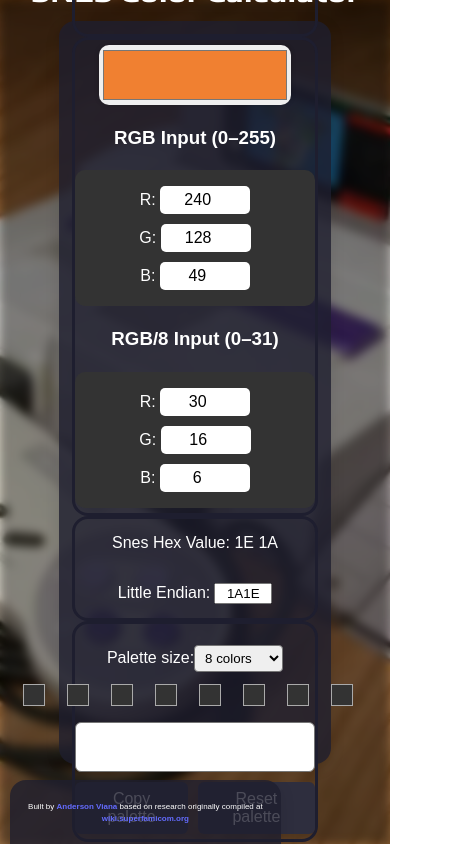
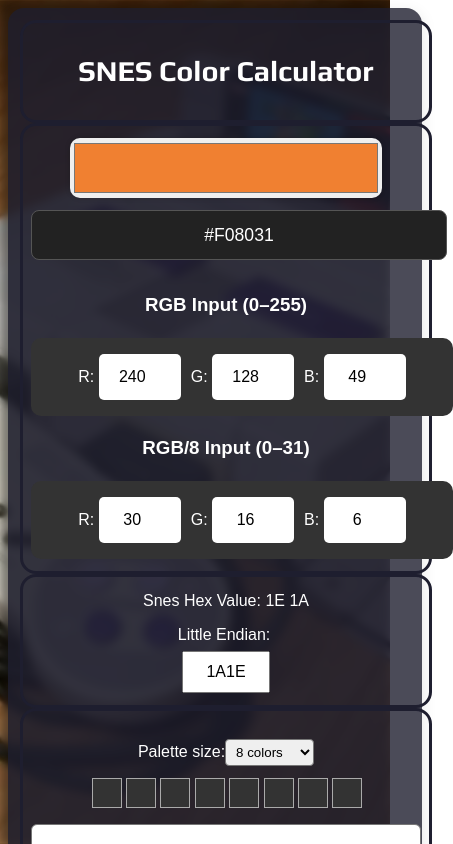
Before and after one commit to andykallian/snes-color-calculator, a React (Vite) app: page / in a window 390 px wide. Shown: the top 844 px of the page, 453 px wide, since content can reach past the window. Built offline with nearby package versions, Linux system fonts and the light colour scheme.

Commit message:
Improve HEX input editability and mobile layout responsiveness

```diff
--- a/src/App.css
+++ b/src/App.css
@@ -145,6 +145,44 @@
   text-align: center;
 }
 
+
+.color-input-row {
+  width: 100%;
+  display: flex;
+  gap: 0.75rem;
+  margin-bottom: 0.75rem;
+}
+
+.color-picker-column,
+.hex-input-column {
+  flex: 1;
+  display: flex;
+  flex-direction: column;
+  justify-content: center;
+}
+
+.hex-input-column label {
+  font-size: 0.8rem;
+  margin-bottom: 0.25rem;
+  opacity: 0.85;
+}
+
+.hex-input-column input {
+  height: 2.625rem;
+  padding: 0 0.75rem;
+  font-size: 1rem;
+  border-radius: 0.5rem;
+  border: 1px solid #555;
+  background: #222;
+  color: #fff;
+  text-align: center;
+}
+
+.hex-input-column input:focus {
+  outline: none;
+  border-color: #888;
+}
+
 /* ================= PALETTE ================= */
 
 .palette-selector {
@@ -256,28 +294,110 @@
 /* ================= RESPONSIVE ================= */
 
 @media (max-width: 37.5rem) {
+
+  /* ===== ROOT / CONTAINER ===== */
+
+  body {
+    align-items: flex-start;
+  }
+
   .containerRoot {
-    width: 100vw;
-    height: 95vh;
+    width: 100%;
+    padding: 0.5rem;
   }
 
   .container {
-    width: 63vw;
-    height: 85vh;
-    display: flex;
-    flex-direction: column;
-    justify-content: center;
+    width: 100%;
+    max-width: 100%;
+    padding: 0.75rem;
   }
 
-  .container h1 {
-    font-size: 2rem;
+  .containerBox {
+    width: 100%;
+    padding: 0.75rem 0.5rem;
   }
 
-  .result p {
-    margin-block: 0.5em;
+  h1 {
+    font-size: 1.8rem;
+    white-space: normal;
+    line-height: 1.2;
   }
 
-  .section {
-    margin: 0;
+  /* ===== COLOR PICKER + HEX ===== */
+
+  .color-input-row {
+    flex-direction: column;
+    gap: 0.75rem;
+  }
+
+  .color-picker-column {
+    width: 100%;
+    align-items: center;
+  }
+
+  .hex-input-column {
+    width: 100%;
+  }
+
+  .hex-input-column input {
+    width: 100%;
+    height: 3rem;
+    font-size: 1.1rem;
+  }
+
+  /* ===== RGB INPUT GROUPS ===== */
+
+  .section,
+  .box {
+    width: 100%;
+  }
+
+  input[type="number"] {
+    width: 4.5rem;
+    height: 2.25rem;
+    font-size: 1rem;
+  }
+
+  /* ===== SNES HEX ===== */
+
+  .snesbyte {
+    flex-direction: column;
+    gap: 0.25rem;
+  }
+
+  .snesbyte input {
+    width: 5rem;
+    height: 2.25rem;
+    font-size: 1rem;
+  }
+
+  /* ===== PALETTE ===== */
+
+  .palette-grid {
+    grid-template-columns: repeat(8, 1.75rem);
+    gap: 0.4rem;
+  }
+
+  .palette-slot {
+    width: 1.75rem;
+    height: 1.75rem;
+  }
+
+  .palette-output {
+    font-size: 0.85rem;
+  }
+
+  /* ===== BUTTONS ===== */
+
+  .palette-buttons {
+    flex-direction: column;
+    width: 100%;
+    gap: 0.5rem;
+  }
+
+  .palette-buttons button {
+    width: 100%;
+    padding: 0.75rem;
+    font-size: 1rem;
   }
 }
--- a/src/components/Hero.jsx
+++ b/src/components/Hero.jsx
@@ -4,8 +4,11 @@
 import ColorPickerBox from '../components/ColorPickerBox';
 
 function Hero() {
+
   const [rgb, setRgb] = useState({ r: 240, g: 128, b: 49 });
   const [rgb8, setRgb8] = useState({ r: 30, g: 16, b: 6 });
+
+  const [hexInput, setHexInput] = useState('#F08031');
 
   const [hexValue, setHexValue] = useState('1A1E');
   const [snesHexInput, setSnesHexInput] = useState('1A1E');
@@ -28,15 +31,15 @@
 
     setRgb8({ r: r8, g: g8, b: b8 });
     calculateHex(r8, g8, b8);
+    setHexInput(toHex(rgb.r, rgb.g, rgb.b));
   }, [rgb]);
 
   useEffect(() => {
     setSnesHexInput(hexValue);
   }, [hexValue]);
 
-
   const toHex = (r, g, b) =>
-    '#' + [r, g, b].map(v => v.toString(16).padStart(2, '0')).join('');
+    '#' + [r, g, b].map(v => v.toString(16).padStart(2, '0')).join('').toUpperCase();
 
   const calculateHex = (r8, g8, b8) => {
     const value = (b8 << 10) | (g8 << 5) | r8;
@@ -46,7 +49,6 @@
     if (!inputReadyToClear) setSnesHexInput(hex);
   };
 
-
   const updateFromRGB8 = (newRgb8) => {
     setRgb8(newRgb8);
     setRgb({
@@ -54,17 +56,35 @@
       g: newRgb8.g * 8,
       b: newRgb8.b * 8,
     });
-
-    calculateHex(newRgb8.r, newRgb8.g, newRgb8.b);
   };
 
-  const handleColorChange = (e) => {
-    const hex = e.target.value;
+  /* ===== COLOR PICKER ===== */
+  const handlePickerChange = (e) => {
+    const hex = e.target.value.replace('#', '');
+
     setRgb({
-      r: parseInt(hex.slice(1, 3), 16),
-      g: parseInt(hex.slice(3, 5), 16),
-      b: parseInt(hex.slice(5, 7), 16),
+      r: parseInt(hex.slice(0, 2), 16),
+      g: parseInt(hex.slice(2, 4), 16),
+      b: parseInt(hex.slice(4, 6), 16),
     });
+  };
+
+  /* ===== HEX INPUT EDITÁVEL ===== */
+  const handleHexInputChange = (e) => {
+    let value = e.target.value.toUpperCase();
+
+    if (!value.startsWith('#')) value = '#' + value.replace('#', '');
+    value = value.replace(/[^#0-9A-F]/g, '').slice(0, 7);
+
+    setHexInput(value);
+
+    if (value.length === 7) {
+      setRgb({
+        r: parseInt(value.slice(1, 3), 16),
+        g: parseInt(value.slice(3, 5), 16),
+        b: parseInt(value.slice(5, 7), 16),
+      });
+    }
   };
 
   const handleSnesInputChange = (e) => {
@@ -112,34 +132,44 @@
     navigator.clipboard.writeText(
       palette.filter(Boolean).map(c => c.littleEndian).join(' ')
     );
-
     setAnimateCopy(true);
     setTimeout(() => setAnimateCopy(false), 400);
   };
 
   const handleResetPalette = () => {
     setPalette(Array(paletteSize).fill(null));
-
     setAnimateReset(true);
     setTimeout(() => setAnimateReset(false), 400);
   };
 
-
   return (
     <div className="container">
 
-      <div className='containerBox'>
+      <div className="containerBox">
         <h1>SNES Color Calculator</h1>
       </div>
 
-      <div className='containerBox'>
+      <div className="containerBox">
 
+        <div className="color-input-row">
+
+          <div className="color-picker-column">
             <ColorPickerBox
-        color={toHex(rgb.r, rgb.g, rgb.b)}
-        onChange={handleColorChange}
+              color={hexInput}
+              onChange={handlePickerChange}
             />
+          </div>
 
+          <div className="hex-input-column">
+            <input
+              type="text"
+              value={hexInput}
+              onChange={handleHexInputChange}
+              placeholder="#FFAA33"
+            />
+          </div>
 
+        </div>
 
         <RgbInputGroup
           title="RGB Input (0–255)"
@@ -159,13 +189,9 @@
 
       </div>
 
-      <div className='containerBox'>
-
+      <div className="containerBox">
         <div className="result">
-
-        <p>
-          Snes Hex Value: {hexValue.slice(2)} {hexValue.slice(0, 2)}
-        </p>
+          <p>Snes Hex Value: {hexValue.slice(2)} {hexValue.slice(0, 2)}</p>
 
           <div className="snesbyte">
             <p>Little Endian:</p>
@@ -177,11 +203,10 @@
               placeholder="7FFF"
             />
           </div>
-
         </div>
       </div>
 
-    <div className='containerBox'>
+      <div className="containerBox">
         <div className="palette-selector">
           <label>
             Palette size:
@@ -206,13 +231,11 @@
                   ? toHex(color.rgb.r, color.rgb.g, color.rgb.b)
                   : '#333',
               }}
-          title={color ? color.littleEndian : 'Click to set'}
             />
           ))}
         </div>
 
         <div className="palette-output-wrapper">
-
           <textarea
             readOnly
             className="palette-output"
@@ -236,6 +259,8 @@
           </div>
         </div>
       </div>
-</div>)};
+    </div>
+  );
+}
 
 export default Hero;
```
Lines whose indentation alone changed are shown as unchanged.
